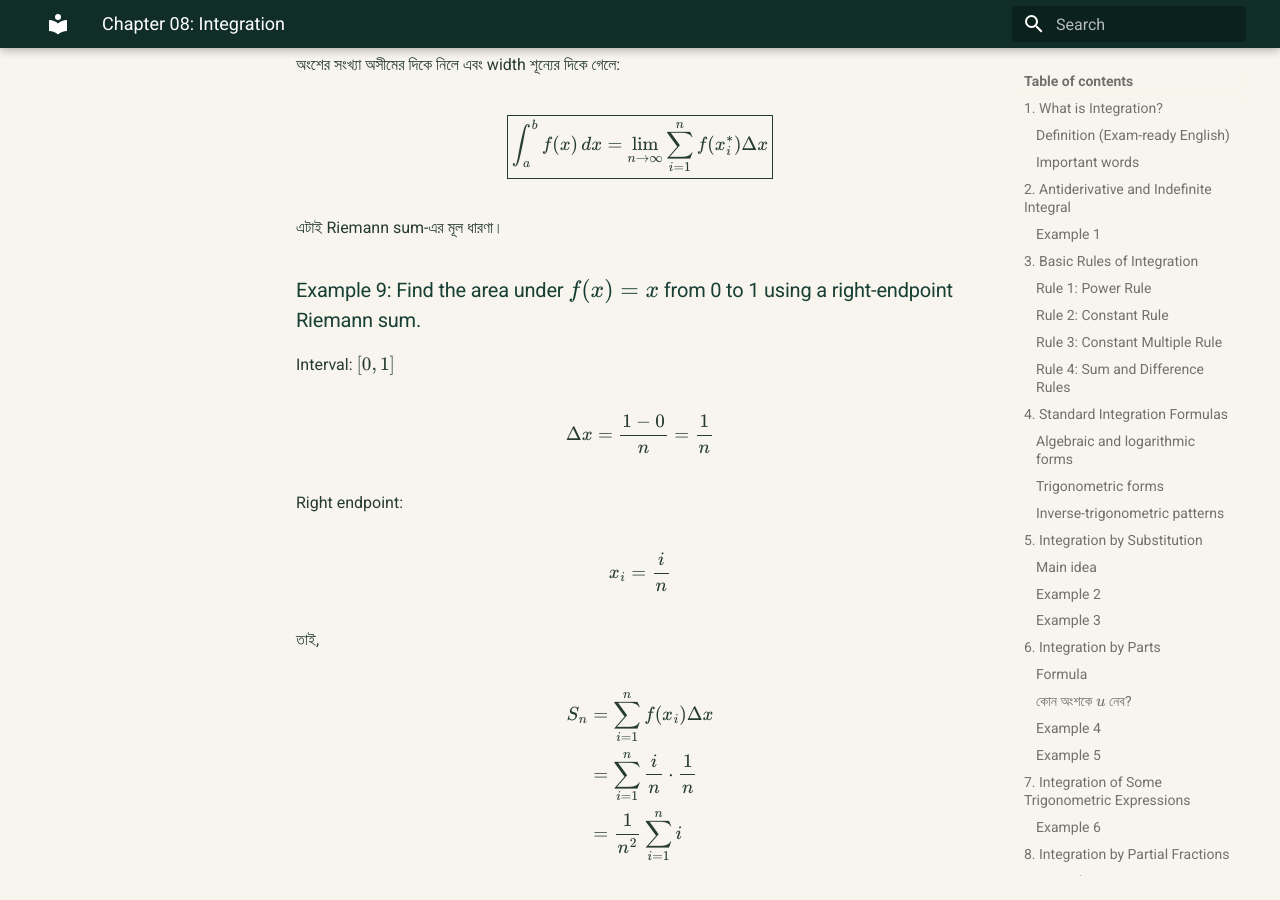
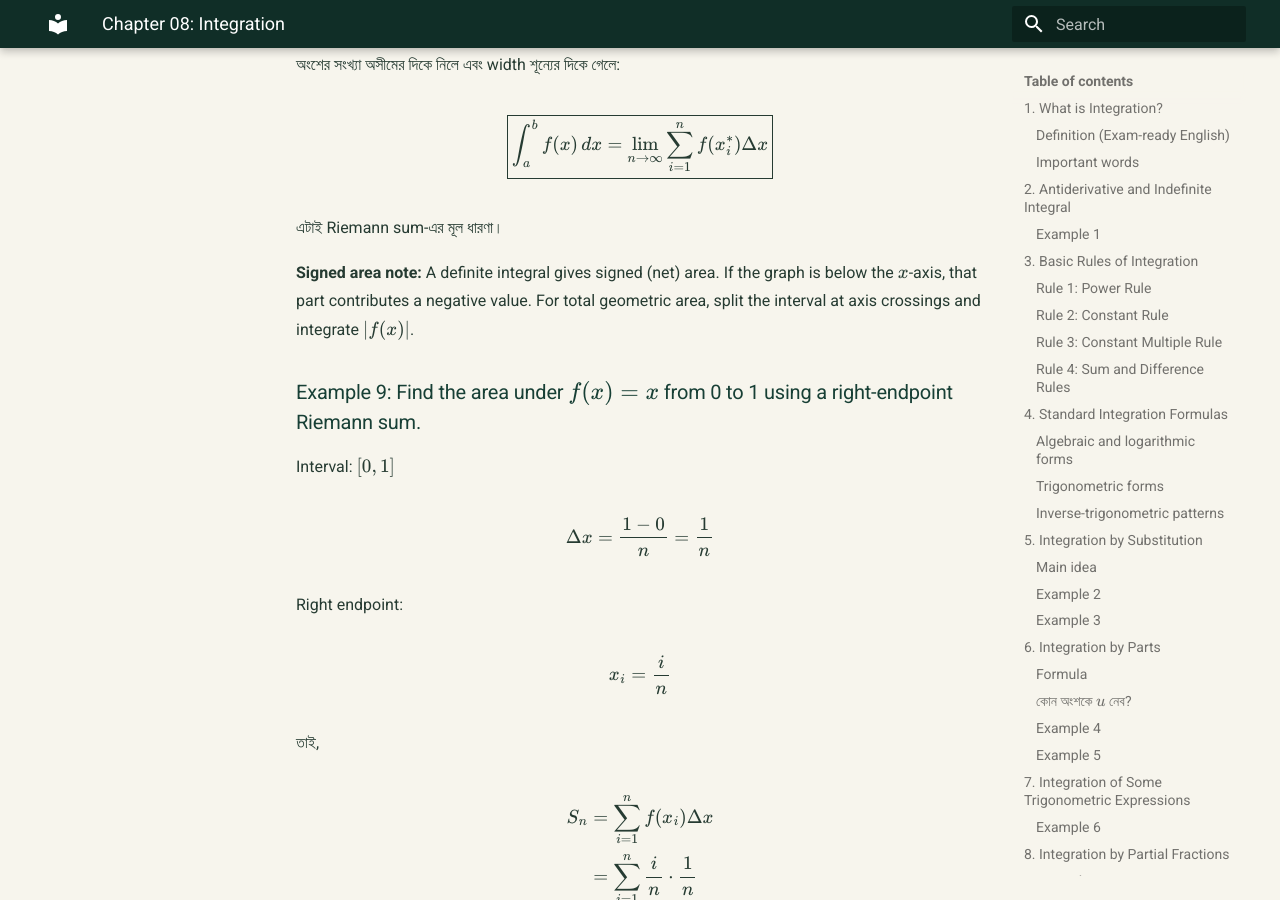
Before and after one commit to taimiyatahsin0-png/nu-cse-notes-store, an MkDocs documentation site: the page built from docs/subjects/cal/chapter-08-integration.md, in a window 1280 px wide and 900 px high, scrolled down 14344 px. Built offline with MkDocs 1.6.1 and Material for MkDocs 9.7.7, drawn with Linux system fonts in a browser that asks for light colours.

Commit message:
Clarify signed area in definite integration notes

```diff
--- a/docs/subjects/cal/chapter-08-integration.md
+++ b/docs/subjects/cal/chapter-08-integration.md
@@ -617,6 +617,9 @@ S_n=\sum_{i=1}^{n}f(x_i^*)\Delta x
 
 এটাই Riemann sum-এর মূল ধারণা।
 
+
+**Signed area note:** A definite integral gives signed (net) area. If the graph is below the \(x\)-axis, that part contributes a negative value. For total geometric area, split the interval at axis crossings and integrate \(|f(x)|\).
+
 ### Example 9: Find the area under \(f(x)=x\) from 0 to 1 using a right-endpoint Riemann sum.
 
 Interval: \([0,1]\)
```
